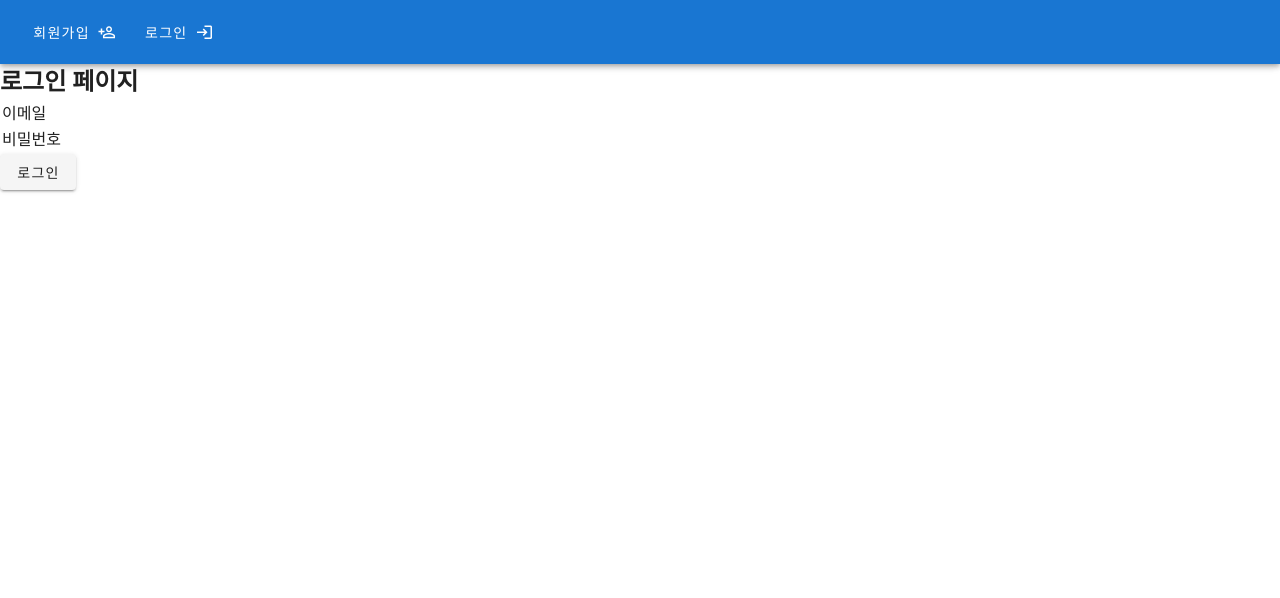
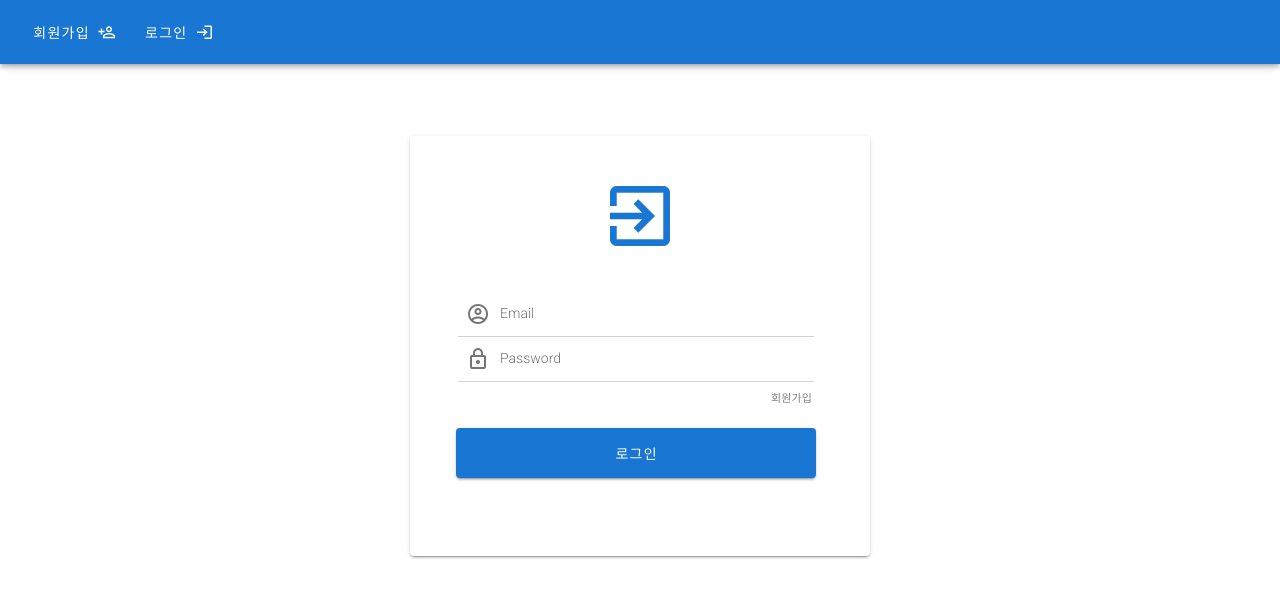
Before and after one commit to wlsdbwls/kdt1-study-3-team3-front, a Vue app: page /account-login in a window 1280 px wide. Shown: the top 598 px of the page. Built offline with nearby package versions, Linux system fonts and the light colour scheme.

Commit message:
style: [정다운] 로그인 페이지 CSS 추가 [FIS-2]

```diff
--- a/src/components/account/AccountLoginForm.vue
+++ b/src/components/account/AccountLoginForm.vue
@@ -1,23 +1,38 @@
 <template lang="">
+    <v-container class="container">
+    <v-card id="loginVcard" justify-center>
+        <div style="display: flex; justify-content: center; padding-bottom: 20px; padding-top: 20px">
+            <v-icon size="80" color="primary">mdi-login-variant</v-icon>
+        </div>
         <div>
-        <form @submit.prevent="onSubmit">
-            <table>
+            <v-card-text>
+                <form @submit.prevent="onSubmit" id="loginInfo">
+                <table id="loginTable">
                     <tr>
-                    <td>이메일</td>
                         <td>
-                        <input type="text" v-model="email">
+                            <v-icon right>mdi-account-circle-outline</v-icon>
+                            <input type="text" class="inputValue" v-model="email" placeholder="Email">
                         </td>
                     </tr>
                     <tr>
-                    <td>비밀번호</td>
                         <td>
-                        <input type="text" v-model="password">
+                            <v-icon right>mdi-lock-outline</v-icon>
+                            <input type="text" class="inputValue" v-model="password" placeholder="Password">
                         </td>
                     </tr>
                 </table>
-            <v-btn type="submit">로그인</v-btn>
+                <div>
+                    <a href="/signup" class="signup" alt="회원가입" style="float:right;">회원가입</a>
+                </div>
                 </form>
+
+                <div id="loginSubmitBtn">
+                    <v-btn type="submit" width="360" height="50" color="primary" @click="onSubmit">로그인</v-btn>
                 </div>
+            </v-card-text>
+        </div>
+    </v-card>
+    </v-container>
 </template>
 
 <script>
@@ -37,6 +52,50 @@ export default {
 }
 </script>
 
-<style lang="">
-
+<style scoped>
+    .signup {
+        text-decoration-line: none;
+        font-size: 11px;
+        color:gray;
+        padding-top: 4px;
+        padding-right: 42px;
+        padding-bottom: 18px;
+    }
+    .container {
+        display: flex;
+        justify-content: center;
+        align-items: center;
+    }
+    #loginVcard {
+        width: 460px;
+        height: 420px;
+        margin-top: 60px;
+        padding-top: 20px;
+    }
+    #loginSubmitBtn {
+        padding-left: 30px;
+    }
+    #loginInfo {
+        height: 110px;
+    }
+    #loginTable {
+        width: 390px;
+        height: 80px;
+        padding-left: 30px;
+    }
+    input.inputValue {
+        outline: none;
+        font-size: 14px;
+        color: gray;
+        width: 320px;
+        font-weight: 300;
+        padding: 8px 10px;
+        /* border-bottom: 1px solid;
+        border-color: lightgray; */
+    }
+    #loginTable td {
+        border-bottom: 1px solid;
+        border-color: lightgray;
+        padding-bottom: 4px;
+    }
 </style>
--- a/src/store/account/actions.js
+++ b/src/store/account/actions.js
@@ -1,3 +1,4 @@
+import router from '@/router'
 import axiosInst from '@/utility/axiosInst'
 
 export default {
@@ -7,6 +8,7 @@ export default {
             .then((resNormalRegister) => {
                 if(resNormalRegister.data == true) {
                     alert('일반(구매자) 회원 가입 성공')
+                    router.push('/account-login')
                 } else {
                     alert('구매자 회원가입 실패!')
                 }
@@ -18,6 +20,7 @@ export default {
                 .then((resBusinessRegister) => {
                     if(resBusinessRegister.data == true) {
                         alert('사업자(판매자) 회원 가입 성공')
+                        router.push('/account-login')
                     } else {
                         alert('판매자 회원가입 실패!')
                     }
@@ -30,6 +33,7 @@ export default {
                     if(resLogin.data != '') {
                         alert('로그인 성공!')
                         localStorage.setItem("userToken", resLogin.data)
+                        router.push('/productListPage')
                     } else {
                         alert('이메일과 비밀번호를 다시 확인해주세요!')
                     }
--- a/src/views/account/AccountLoginPage.vue
+++ b/src/views/account/AccountLoginPage.vue
@@ -1,6 +1,5 @@
 <template lang="">
     <div>
-        <h2>로그인 페이지</h2>
         <account-login-form @submit="onSubmit"/>
     </div>
 </template>
```
Lines whose indentation alone changed are shown as unchanged.
